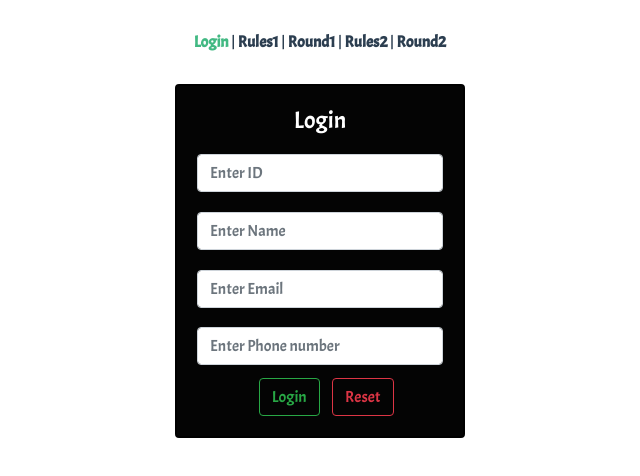
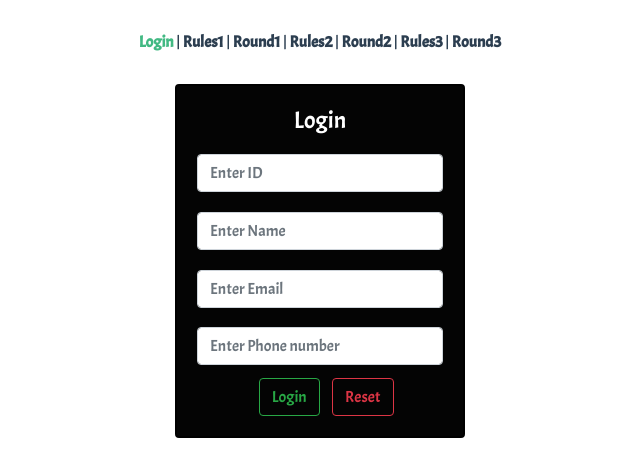
Before and after one commit to juggal/unravel, a Vue app: page / in a window 1280 px wide. Shown: the top 476 px of the page, without its empty margins (320-960 px from the left). Built offline with nearby package versions, Linux system fonts and the light colour scheme.

Commit message:
Added link to round3 and rule3

```diff
--- a/src/App.vue
+++ b/src/App.vue
@@ -5,7 +5,9 @@
     <router-link to="/rules1">Rules1</router-link> |
     <router-link to="/round1">Round1</router-link> |
     <router-link to="/rules2">Rules2</router-link> |
-    <router-link to="/round2">Round2</router-link>
+    <router-link to="/round2">Round2</router-link> |
+    <router-link to="/rules3">Rules3</router-link> |
+    <router-link to="/round3">Round3</router-link>
   </div>
   <router-view />
 </div>
```
